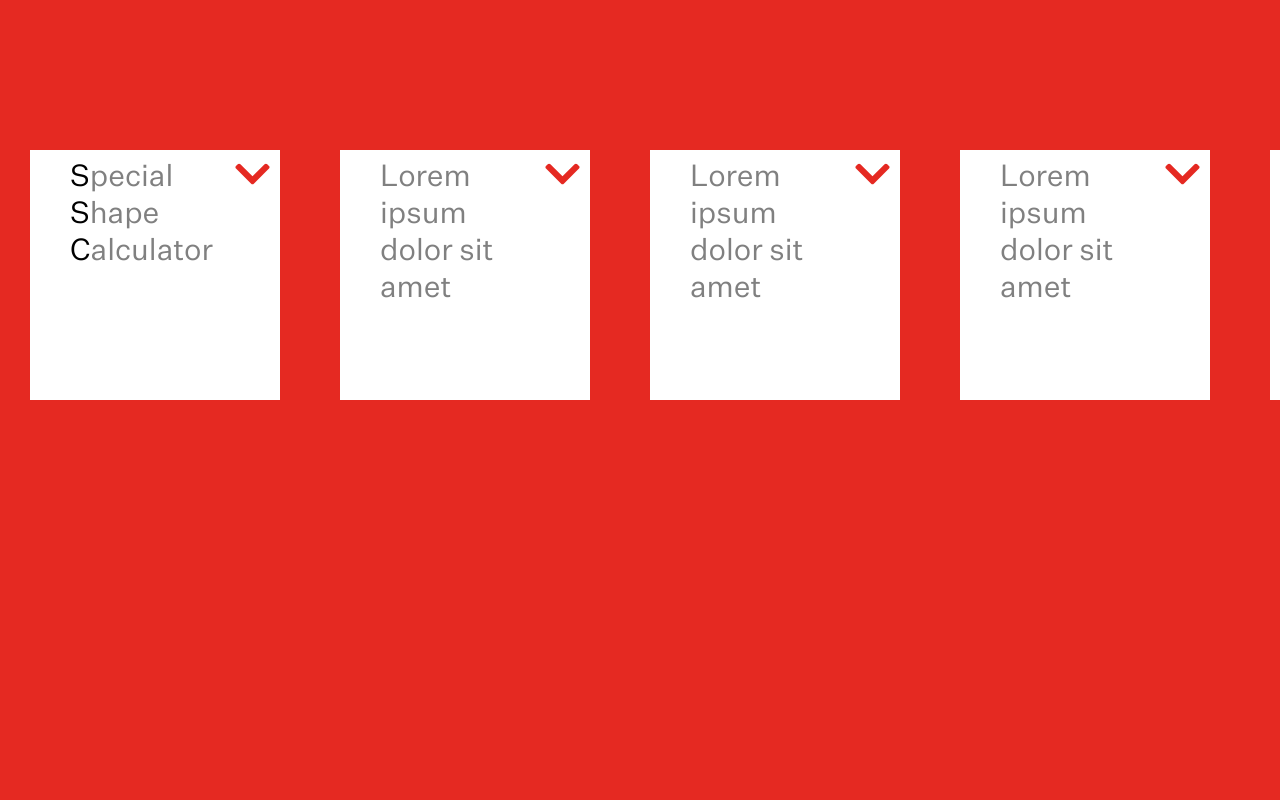
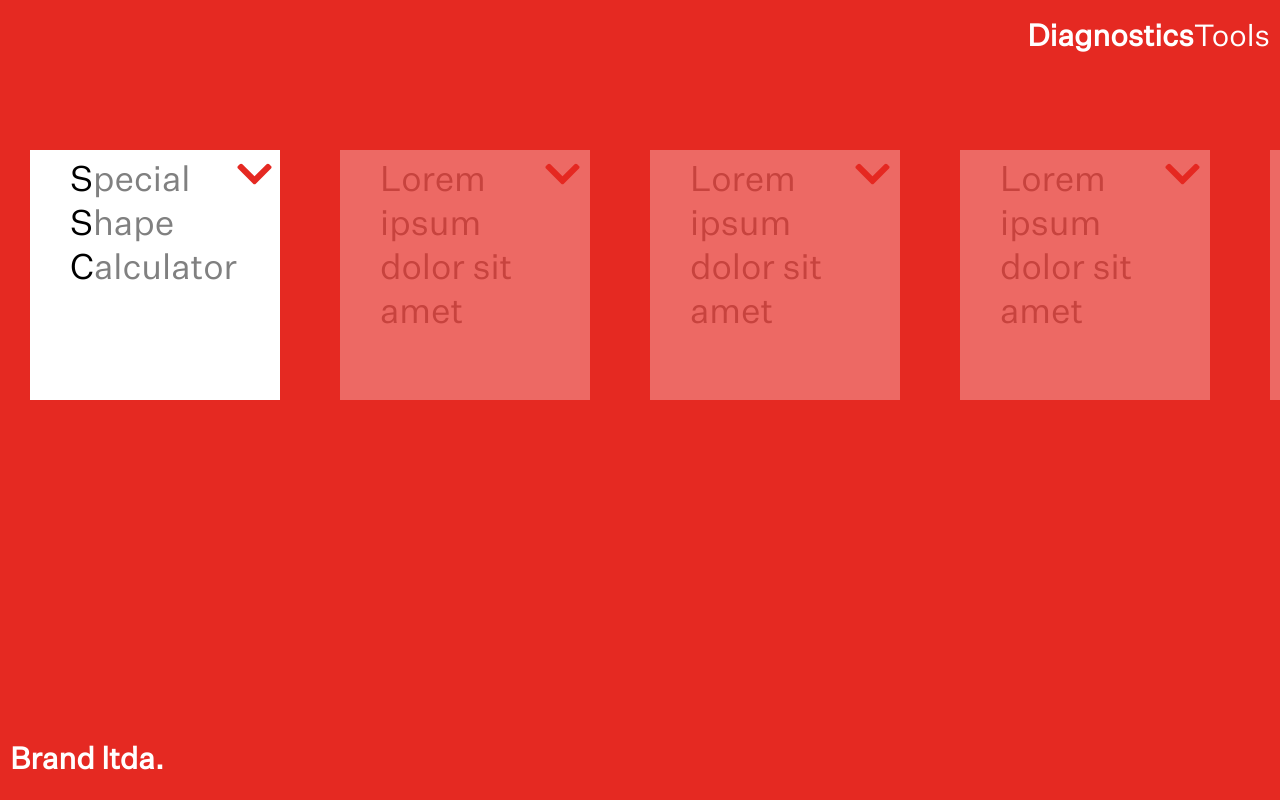
Before and after one commit to edgarkiljak/shape-forming-force-calculator, a React (Create React App) app: page / in a window 1280 px wide. Built offline with nearby package versions, Linux system fonts and the light colour scheme.

Commit message:
logo component additional props added, card active class validation added

```diff
--- a/src/App.js
+++ b/src/App.js
@@ -1,5 +1,5 @@
 import Slide2 from './components/slide-2/Slide2';
-import './App.css';
+import './App.scss';
 
 function App() {
   return (
--- a/src/App.css
+++ b/src/App.scss
@@ -1,6 +1,9 @@
+$brand-colour: #e52922;
+
 .App {
   text-align: center;
   overflow: hidden;
+  background-color: $brand-colour;
 }
 
 @font-face {
--- a/src/components/logo/Logo.js
+++ b/src/components/logo/Logo.js
@@ -1,9 +1,10 @@
 import React from 'react';
+import './Logo.scss';
 
 const Logo = (props) => {
-  const { headline, subline } = props;
+  const { position, headline, subline } = props;
   return (
-    <div className="logo">
+    <div className={`logo ${position}`}>
       <div className="headline">{headline}</div>
       <div className="subline">{subline}</div>
     </div>
--- a/src/components/logo/Logo.scss
+++ b/src/components/logo/Logo.scss
@@ -1,12 +1,25 @@
-// Font Variables
-$roboto-slab: 'Untitled Sans', serif;
+.logo {
+  position: absolute;
+  color: #ffffff;
+  font-family: 'Untitled Sans';
+  font-weight: bolder;
+}
 
-//Styles
-@font-face {
-  font-family: 'Untitled Sans';
-  src: url('../../fonts/UntitledSans-Regular.woff2') format('woff2'),
-    url('../../fonts/UntitledSans-Regular.woff') format('woff');
-  font-weight: normal;
-  font-style: normal;
-  font-display: swap;
+.headline {
+  font-size: 30px;
 }
+
+.subline {
+  position: relative;
+  font-size: 15px;
+}
+
+.top {
+  top: 20px;
+  right: 10px;
+}
+
+.bottom {
+  bottom: 20px;
+  left: 10px;
+}
--- a/src/components/slide-2/Box.js
+++ b/src/components/slide-2/Box.js
@@ -2,10 +2,11 @@ import React from 'react';
 import './Slide2.scss';
 import { FontAwesomeIcon } from '@fortawesome/react-fontawesome';
 import { faChevronDown } from '@fortawesome/free-solid-svg-icons';
+
 const Box = (props) => {
   const { label } = props;
   return (
-    <div className="card">
+    <div className={`card ${props.isActive && 'active'}`}>
       <div className="label">{label}</div>
       <div className="card-icon">
         <FontAwesomeIcon icon={faChevronDown} />
--- a/src/components/slide-2/Slide2.js
+++ b/src/components/slide-2/Slide2.js
@@ -1,11 +1,21 @@
 import React from 'react';
+import Logo from '../logo/Logo';
 import Box from './Box';
 import './Slide2.scss';
+
 const Slide2 = (props) => {
   const { label } = props;
+  const logoStyle = {
+    fontWeight: 'lighter',
+  };
   const labelStyle = {
     color: 'black',
   };
+  const logoCopy = (
+    <>
+      Diagnostics<span style={logoStyle}>Tools</span>
+    </>
+  );
   const label1 = (
     <>
       <span style={labelStyle}>S</span>pecial
@@ -28,9 +38,10 @@ const Slide2 = (props) => {
   );
   return (
     <div className="slide-2">
+      <Logo position="top" headline={logoCopy} />
       <div className="card-container">
         {' '}
-        <Box className="active" label={label1} />
+        <Box isActive="true" label={label1} />
         <Box label={label2} />
         <Box label={label2} />
         <Box label={label2} />
@@ -41,6 +52,7 @@ const Slide2 = (props) => {
         <Box label={label2} />
         <Box label={label2} />
       </div>
+      <Logo position="bottom" headline="Brand ltda." />
     </div>
   );
 };
--- a/src/components/slide-2/Slide2.scss
+++ b/src/components/slide-2/Slide2.scss
@@ -22,9 +22,11 @@ $brand-colour: #e52922;
   height: 250px;
   display: flex;
   flex-direction: row;
+  cursor: pointer;
   margin: 0 30px 0 30px;
   background-color: #ffffff;
   box-sizing: border-box;
+  opacity: 0.3;
 }
 
 .label {
@@ -34,7 +36,7 @@ $brand-colour: #e52922;
   width: 300px;
   text-align: left;
   font-family: 'Untitled Sans';
-  font-size: 30px;
+  font-size: 35px;
   color: grey;
 }
 
@@ -46,5 +48,5 @@ $brand-colour: #e52922;
 }
 
 .active {
-  box-shadow: 0 19px 38px rgba(0, 0, 0, 0.3), 0 15px 12px rgba(0, 0, 0, 0.22);
+  opacity: 1;
 }
--- a/src/index.js
+++ b/src/index.js
@@ -1,6 +1,6 @@
 import React from 'react';
 import ReactDOM from 'react-dom';
-import './index.css';
+import './index.scss';
 import App from './App';
 import reportWebVitals from './reportWebVitals';
 
```
Also changed, not shown: src/index.scss (renamed from src/index.css), src/logo.svg (deleted), 1 other file (tests, documents, lock files or other folders).
